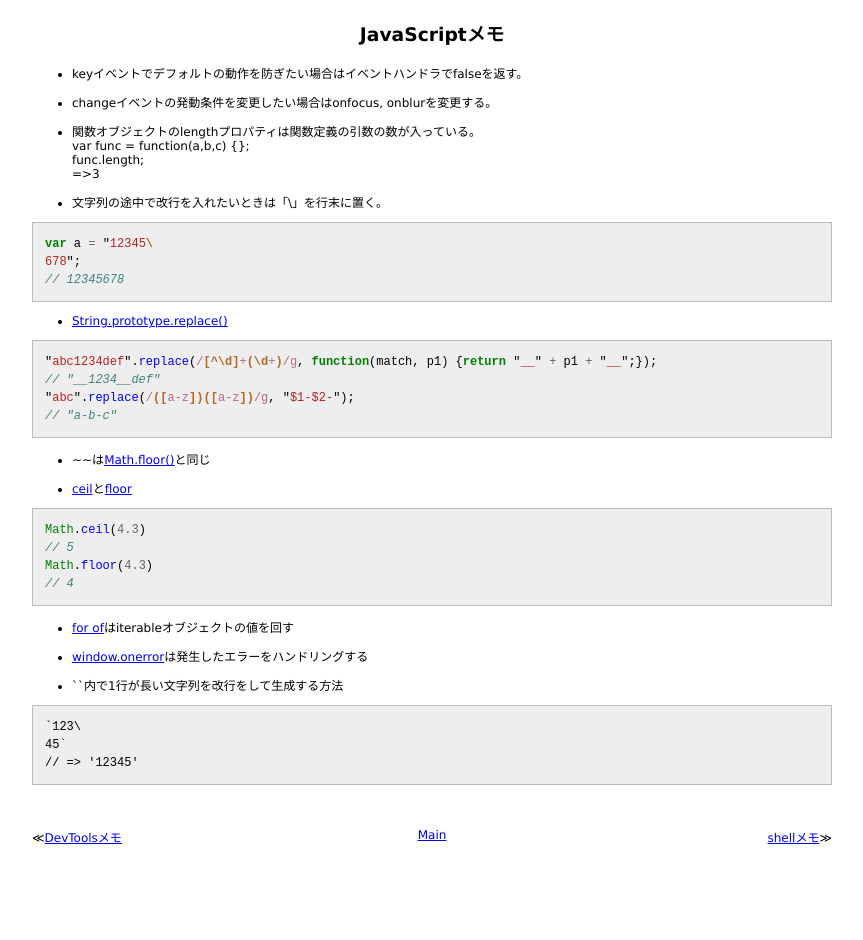
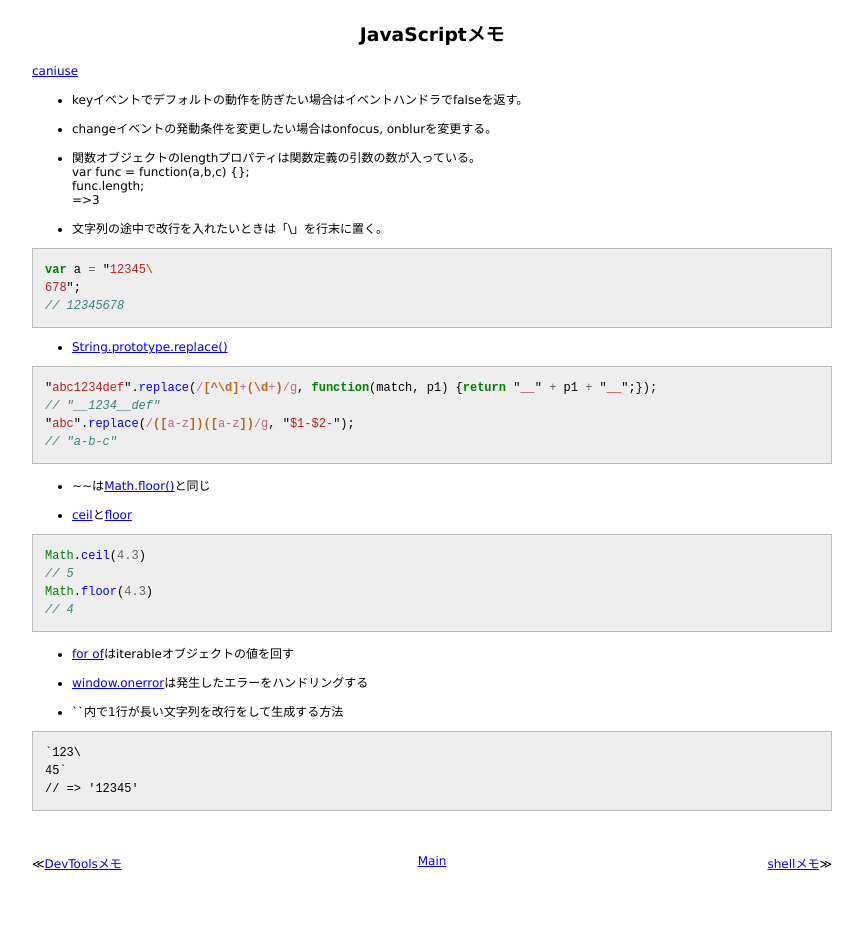
Before and after one commit to 38elements/38elements.github.com, a Jekyll site: the page built from _posts/2014-4-26-javascript.md, in a window 1280 px wide. Shown: the whole page, without its empty margins (208-1071 px from the left). Built offline with Jekyll 4.4.1, drawn with Linux system fonts in a browser that asks for light colours; before the commit the page ends 914 px from its top, so only the background shows below that.

Commit message:
Update 2014-4-26-javascript.md

```diff
--- a/_posts/2014-4-26-javascript.md
+++ b/_posts/2014-4-26-javascript.md
@@ -2,6 +2,7 @@
 layout: posts
 title: JavaScriptメモ
 ---
+[caniuse](http://caniuse.com/)
 
 * keyイベントでデフォルトの動作を防ぎたい場合はイベントハンドラでfalseを返す。
 
```
